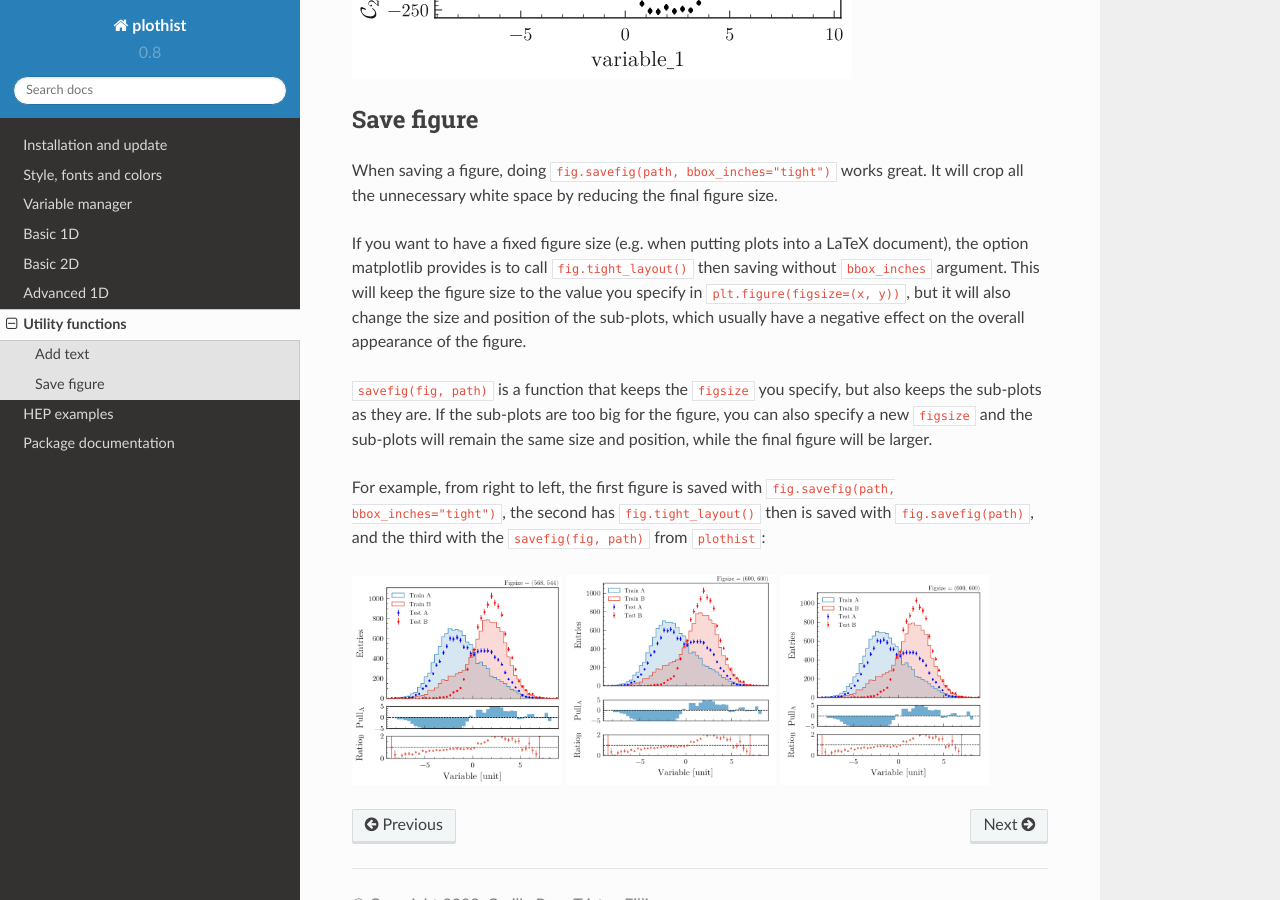
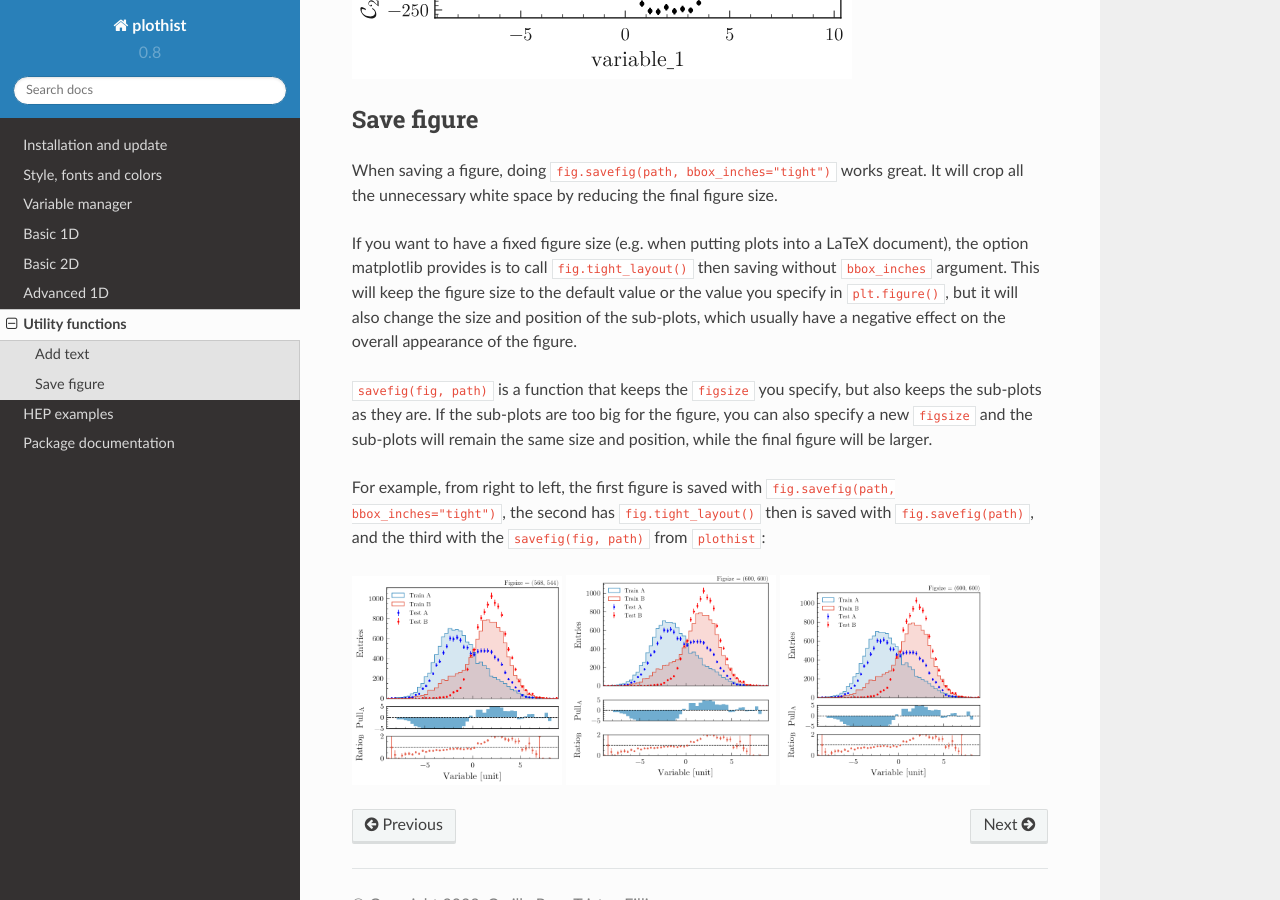
Before and after one commit to cyrraz/plothist, a Sphinx documentation site: the page built from docs/usage/utilities.rst, in a window 1280 px wide and 900 px high, scrolled down 856 px. Built offline with Sphinx 7.4.7 and the Read the Docs theme 2.0.0, drawn with Linux system fonts in a browser that asks for light colours.

Commit message:
better doc

```diff
--- a/docs/usage/utilities.rst
+++ b/docs/usage/utilities.rst
@@ -28,7 +28,7 @@ Save figure
 
 When saving a figure, doing ``fig.savefig(path, bbox_inches="tight")`` works great. It will crop all the unnecessary white space by reducing the final figure size.
 
-If you want to have a fixed figure size (e.g. when putting plots into a LaTeX document), the option matplotlib provides is to call ``fig.tight_layout()`` then saving without ``bbox_inches`` argument. This will keep the figure size to the value you specify in ``plt.figure(figsize=(x, y))``, but it will also change the size and position of the sub-plots, which usually have a negative effect on the overall appearance of the figure.
+If you want to have a fixed figure size (e.g. when putting plots into a LaTeX document), the option matplotlib provides is to call ``fig.tight_layout()`` then saving without ``bbox_inches`` argument. This will keep the figure size to the default value or the value you specify in ``plt.figure()``, but it will also change the size and position of the sub-plots, which usually have a negative effect on the overall appearance of the figure.
 
 ``savefig(fig, path)`` is a function that keeps the ``figsize`` you specify, but also keeps the sub-plots as they are. If the sub-plots are too big for the figure, you can also specify a new ``figsize`` and the sub-plots will remain the same size and position, while the final figure will be larger.
 
```
